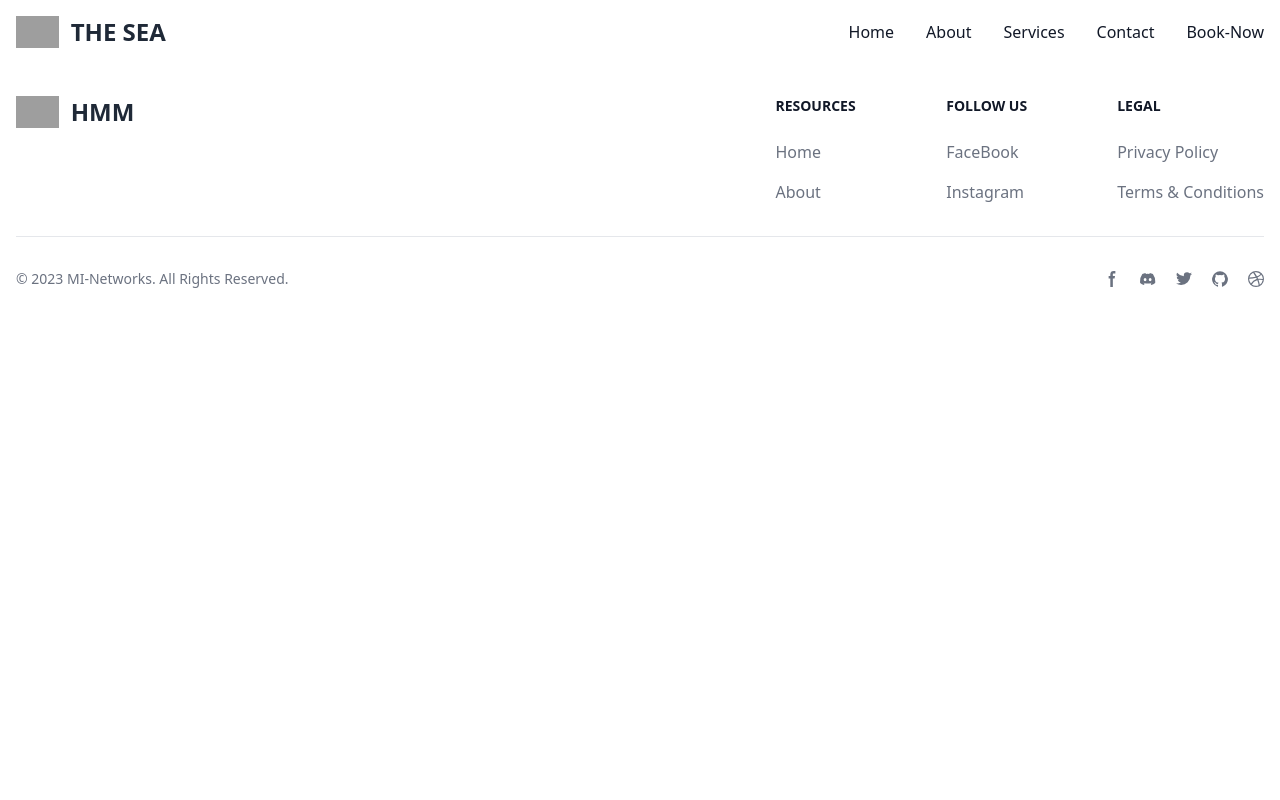
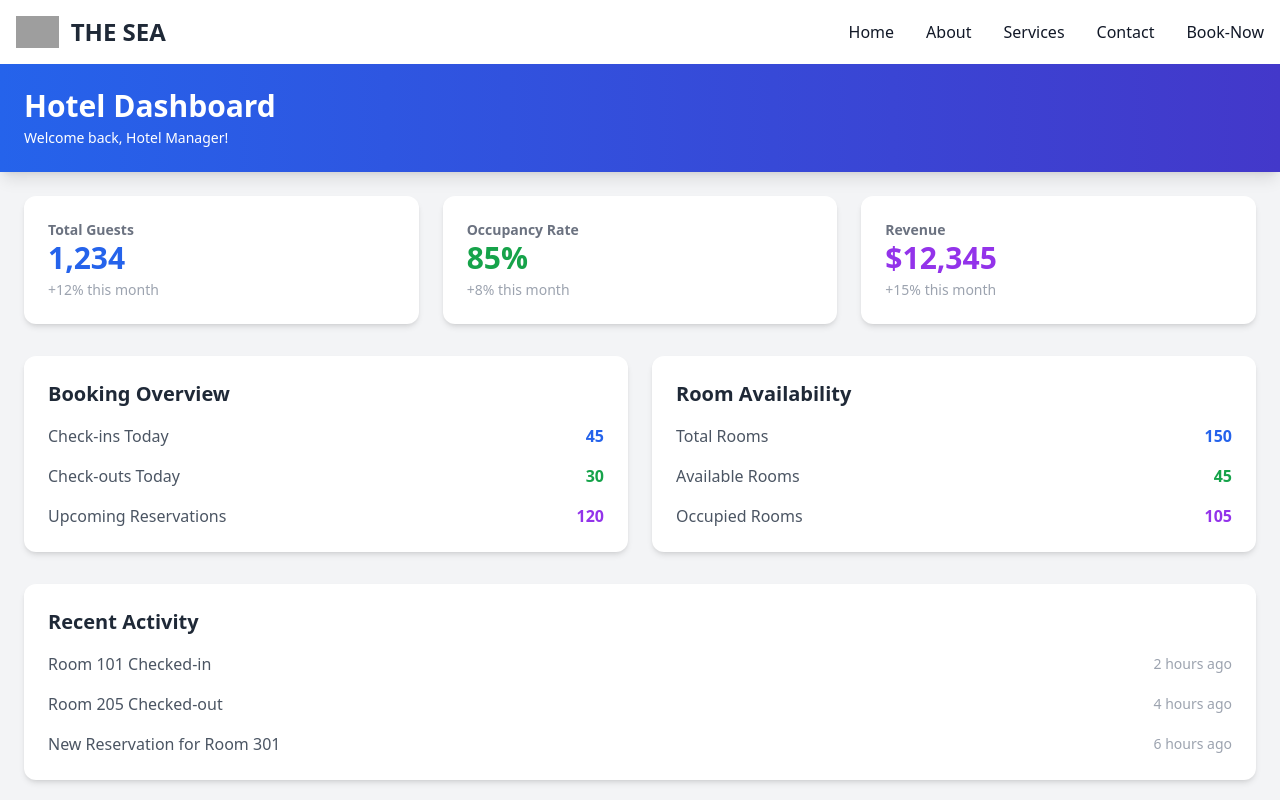
Before and after one commit to Innocent-Developer/HMM, a React (Create React App) app: page /dashboard/admin in a window 1280 px wide. Shown: the top 800 px of the page. Built offline with nearby package versions, Linux system fonts and the light colour scheme; grey boxes are pictures that could not be loaded.

Commit message:
create dasshboard by deepseek

```diff
--- a/src/App.js
+++ b/src/App.js
@@ -14,6 +14,7 @@ import AOS from 'aos';
 import 'aos/dist/aos.css';
 import { Updates } from './Pages/Updates';
 import Contact from './Pages/Contactus';
+import HotelDashboard from './Pages/dashbord';
 
 AOS.init();
 
@@ -49,6 +50,7 @@ export const App = () => {
         <Route path="/account/login" element={<><Login /></>} />
         <Route path="/account/signup" element={<><Signup /></>} />
         <Route path="/contact" element={<><Contact /></>} />
+        <Route path="/dashboard/admin" element={<><HotelDashboard /></>} />
       </Routes>
       <Footer />
     </Router>
--- /dev/null
+++ b/src/Pages/dashbord.jsx
@@ -0,0 +1,102 @@
+import React from 'react';
+
+const HotelDashboard = () => {
+  return (
+    <div className="min-h-screen bg-gray-100 font-sans">
+      {/* Header */}
+      <header className="bg-gradient-to-r from-blue-600 to-indigo-700 text-white p-6 shadow-lg">
+        <h1 className="text-3xl font-bold">Hotel Dashboard</h1>
+        <p className="text-sm mt-1">Welcome back, Hotel Manager!</p>
+      </header>
+
+      {/* Main Content */}
+      <div className="container mx-auto p-6">
+        {/* Stats Cards */}
+        <div className="grid grid-cols-1 md:grid-cols-3 gap-6 mb-8">
+          {/* Total Guests */}
+          <div className="bg-white p-6 rounded-xl shadow-md hover:shadow-lg transition-shadow">
+            <h2 className="text-gray-500 text-sm font-semibold">Total Guests</h2>
+            <p className="text-3xl font-bold text-blue-600">1,234</p>
+            <p className="text-sm text-gray-400 mt-1">+12% this month</p>
+          </div>
+
+          {/* Occupancy Rate */}
+          <div className="bg-white p-6 rounded-xl shadow-md hover:shadow-lg transition-shadow">
+            <h2 className="text-gray-500 text-sm font-semibold">Occupancy Rate</h2>
+            <p className="text-3xl font-bold text-green-600">85%</p>
+            <p className="text-sm text-gray-400 mt-1">+8% this month</p>
+          </div>
+
+          {/* Revenue */}
+          <div className="bg-white p-6 rounded-xl shadow-md hover:shadow-lg transition-shadow">
+            <h2 className="text-gray-500 text-sm font-semibold">Revenue</h2>
+            <p className="text-3xl font-bold text-purple-600">$12,345</p>
+            <p className="text-sm text-gray-400 mt-1">+15% this month</p>
+          </div>
+        </div>
+
+        {/* Booking Overview and Room Availability */}
+        <div className="grid grid-cols-1 md:grid-cols-2 gap-6">
+          {/* Booking Overview */}
+          <div className="bg-white p-6 rounded-xl shadow-md">
+            <h2 className="text-xl font-bold mb-4 text-gray-800">Booking Overview</h2>
+            <div className="space-y-4">
+              <div className="flex justify-between items-center">
+                <span className="text-gray-600">Check-ins Today</span>
+                <span className="font-bold text-blue-600">45</span>
+              </div>
+              <div className="flex justify-between items-center">
+                <span className="text-gray-600">Check-outs Today</span>
+                <span className="font-bold text-green-600">30</span>
+              </div>
+              <div className="flex justify-between items-center">
+                <span className="text-gray-600">Upcoming Reservations</span>
+                <span className="font-bold text-purple-600">120</span>
+              </div>
+            </div>
+          </div>
+
+          {/* Room Availability */}
+          <div className="bg-white p-6 rounded-xl shadow-md">
+            <h2 className="text-xl font-bold mb-4 text-gray-800">Room Availability</h2>
+            <div className="space-y-4">
+              <div className="flex justify-between items-center">
+                <span className="text-gray-600">Total Rooms</span>
+                <span className="font-bold text-blue-600">150</span>
+              </div>
+              <div className="flex justify-between items-center">
+                <span className="text-gray-600">Available Rooms</span>
+                <span className="font-bold text-green-600">45</span>
+              </div>
+              <div className="flex justify-between items-center">
+                <span className="text-gray-600">Occupied Rooms</span>
+                <span className="font-bold text-purple-600">105</span>
+              </div>
+            </div>
+          </div>
+        </div>
+
+        {/* Recent Activity */}
+        <div className="mt-8 bg-white p-6 rounded-xl shadow-md">
+          <h2 className="text-xl font-bold mb-4 text-gray-800">Recent Activity</h2>
+          <div className="space-y-4">
+            <div className="flex justify-between items-center">
+              <span className="text-gray-600">Room 101 Checked-in</span>
+              <span className="text-sm text-gray-400">2 hours ago</span>
+            </div>
+            <div className="flex justify-between items-center">
+              <span className="text-gray-600">Room 205 Checked-out</span>
+              <span className="text-sm text-gray-400">4 hours ago</span>
+            </div>
+            <div className="flex justify-between items-center">
+              <span className="text-gray-600">New Reservation for Room 301</span>
+              <span className="text-sm text-gray-400">6 hours ago</span>
+            </div>
+          </div>
+        </div>
+      </div>
+    </div>
+  );
+};
+
+export default HotelDashboard;
```
